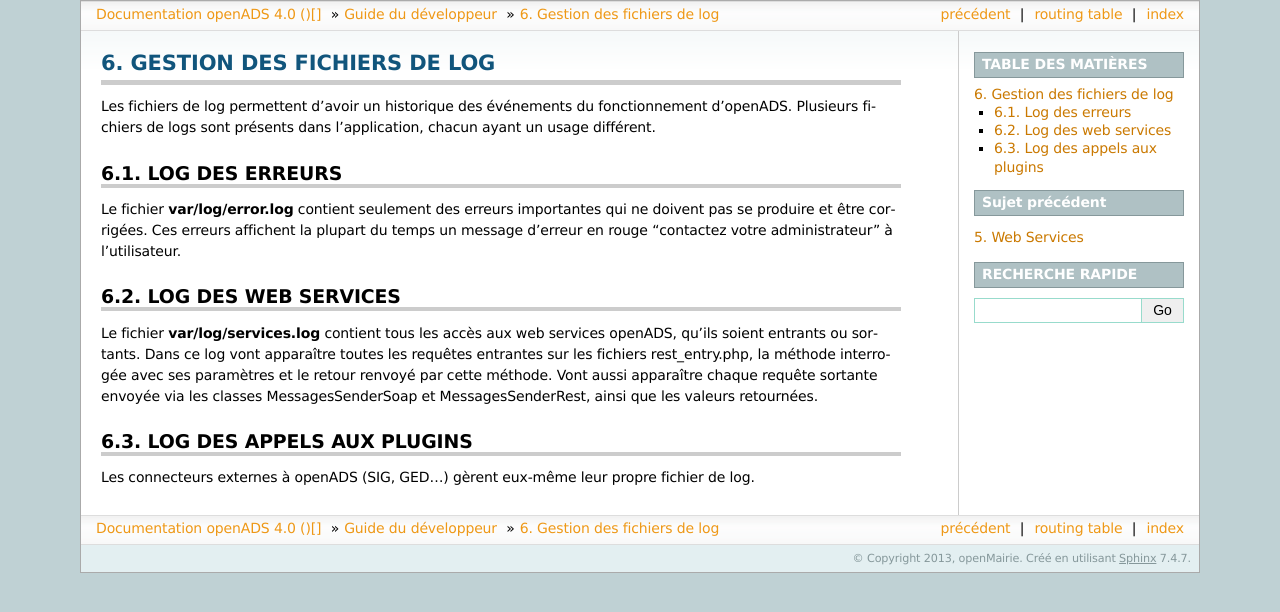
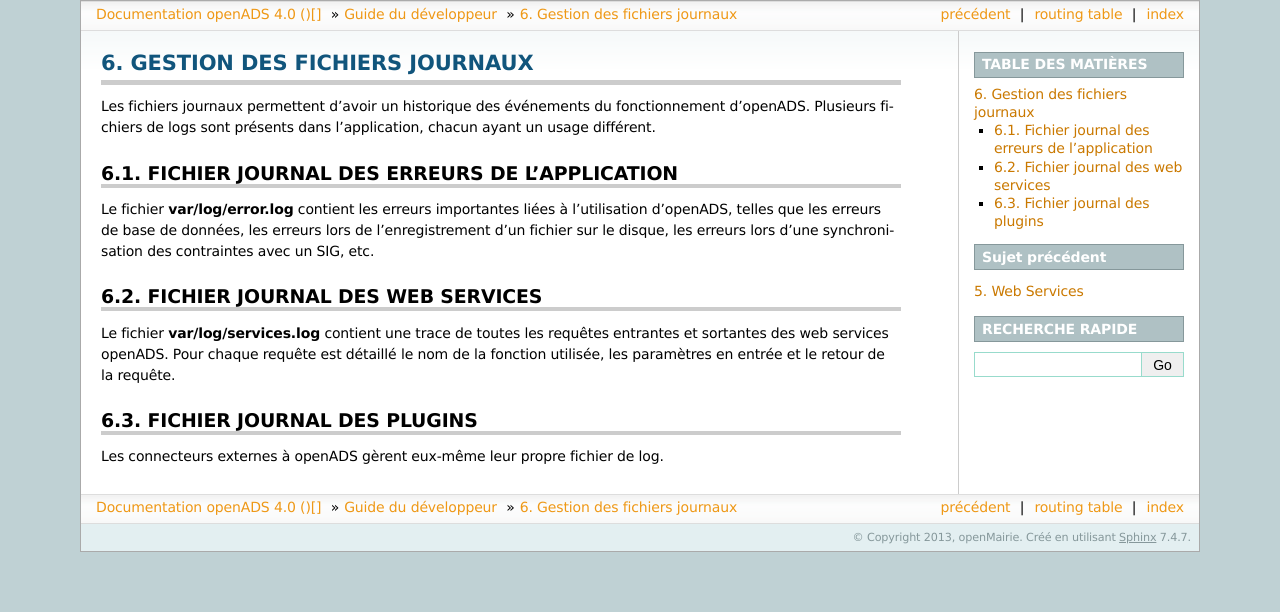
Before and after one commit to mpavaux/openads-documentation, a Sphinx documentation site: the page built from source/guide_developpeur/gestion_des_logs.rst, in a window 1280 px wide. Shown: the top 612 px of the page. Built offline with Sphinx 7.4.7, drawn with Linux system fonts in a browser that asks for light colours.

Commit message:
Refonte de la partie sur la gestion des logs

```diff
--- a/source/guide_developpeur/gestion_des_logs.rst
+++ b/source/guide_developpeur/gestion_des_logs.rst
@@ -1,23 +1,23 @@
 .. _gestion_des_logs:
 
-###########################
-Gestion des fichiers de log
+#############################
+Gestion des fichiers journaux
+#############################
+
+Les fichiers journaux permettent d'avoir un historique des événements du fonctionnement d'openADS. Plusieurs fichiers
+de logs sont présents dans l'application, chacun ayant un usage différent.
+
+Fichier journal des erreurs de l'application
+############################################
+
+Le fichier **var/log/error.log** contient les erreurs importantes liées à l'utilisation d'openADS, telles que les erreurs de base de données, les erreurs lors de l'enregistrement d'un fichier sur le disque, les erreurs lors d'une synchronisation des contraintes avec un SIG, etc.
+
+Fichier journal des web services
+################################
+
+Le fichier **var/log/services.log** contient une trace de toutes les requêtes entrantes et sortantes des web services openADS. Pour chaque requête est détaillé le nom de la fonction utilisée, les paramètres en entrée et le retour de la requête.
+
+Fichier journal des plugins
 ###########################
 
-Les fichiers de log permettent d'avoir un historique des événements du fonctionnement d'openADS. Plusieurs fichiers
-de logs sont présents dans l'application, chacun ayant un usage différent.
-
-Log des erreurs
-###############
-
-Le fichier **var/log/error.log** contient seulement des erreurs importantes qui ne doivent pas se produire et être corrigées. Ces erreurs affichent la plupart du temps un message d'erreur en rouge 'contactez votre administrateur' à l'utilisateur.
-
-Log des web services
-####################
-
-Le fichier **var/log/services.log** contient tous les accès aux web services openADS, qu'ils soient entrants ou sortants. Dans ce log vont apparaître toutes les requêtes entrantes sur les fichiers rest_entry.php, la méthode interrogée avec ses paramètres et le retour renvoyé par cette méthode. Vont aussi apparaître chaque requête sortante envoyée via les classes MessagesSenderSoap et MessagesSenderRest, ainsi que les valeurs retournées.
-
-Log des appels aux plugins
-##########################
-
-Les connecteurs externes à openADS (SIG, GED...) gèrent eux-même leur propre fichier de log.
+Les connecteurs externes à openADS gèrent eux-même leur propre fichier de log.
```
